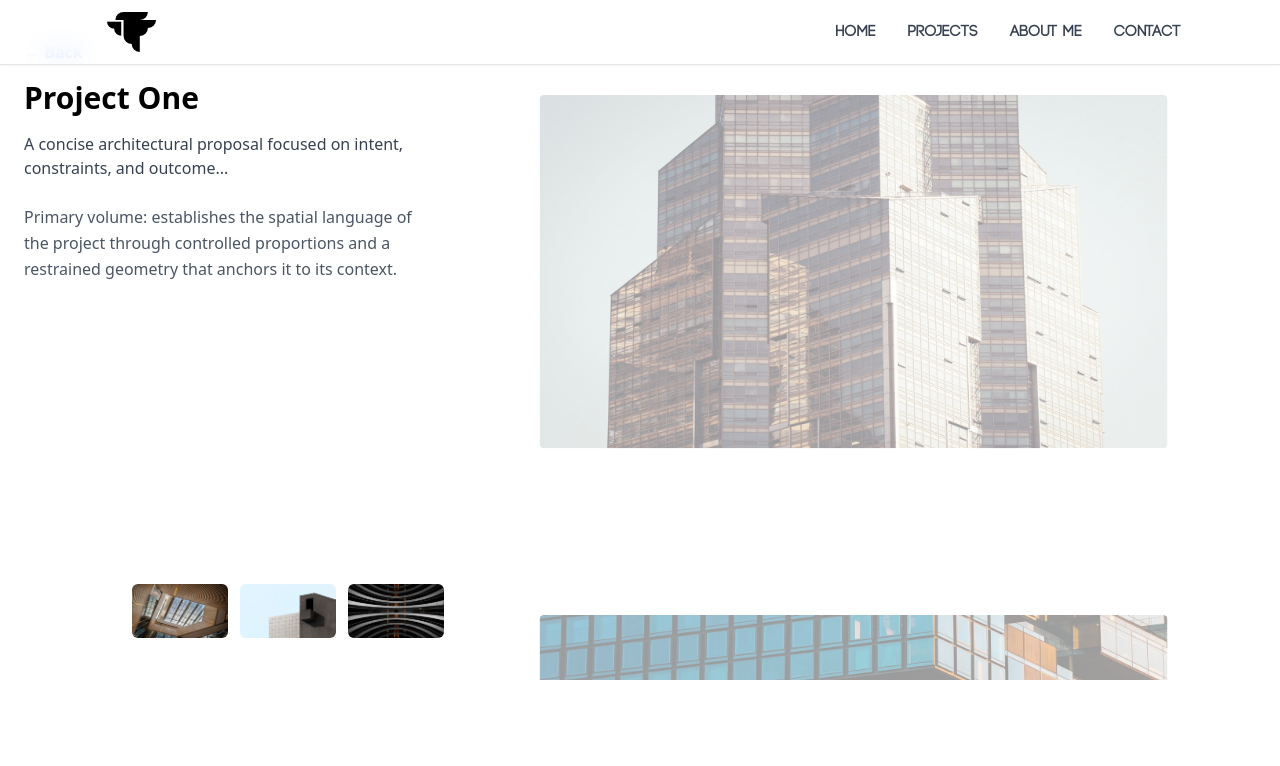
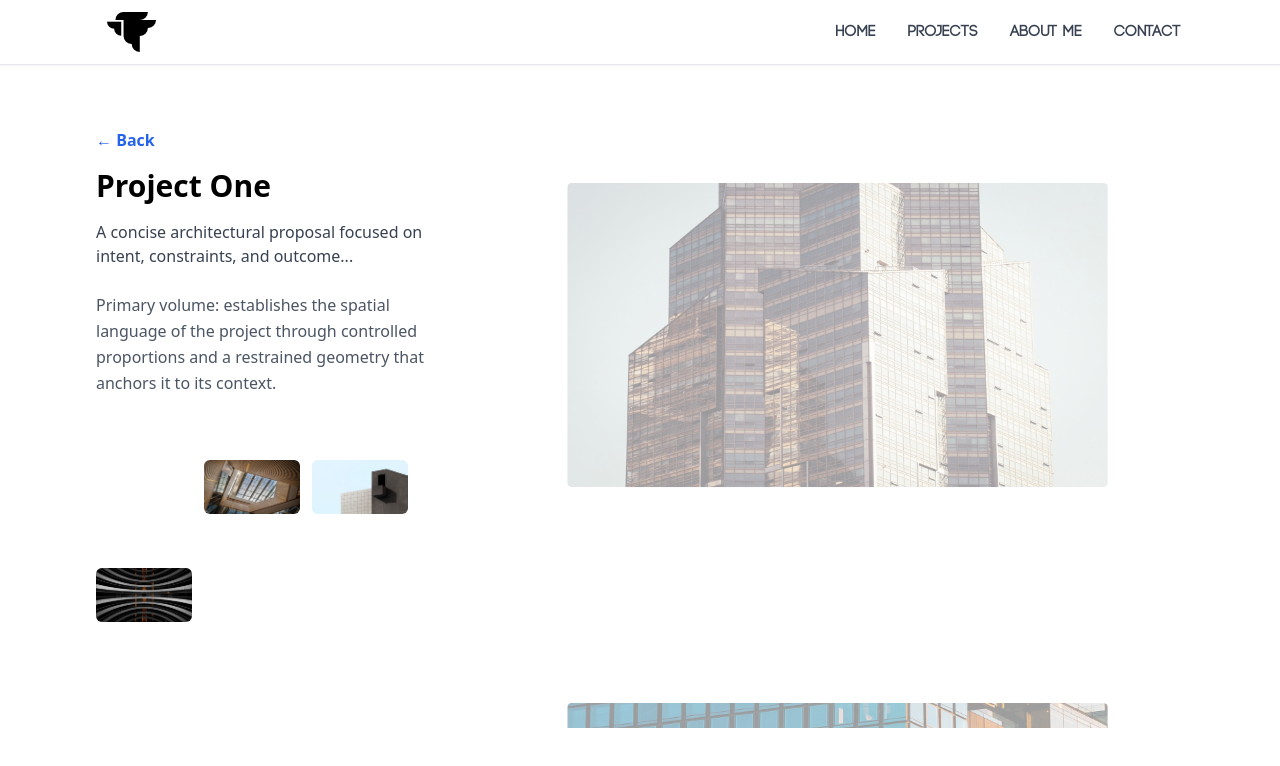
Before and after one commit to natvy/salesman_portfolio, a Next.js app: page /projects/p1 in a window 1280 px wide. Shown: the top 766 px of the page. Built offline with nearby package versions, Linux system fonts and the light colour scheme.

Commit message:
Solo agregue relleno a las paginas que no podian utilizarse para que no quede nada incerbible, se continuara mejorando el siseno.

```diff
--- /dev/null
+++ b/src/components/Contact.tsx
@@ -0,0 +1,24 @@
+// src/components/Contact.tsx
+import { motion } from "framer-motion";
+import Image from "next/image";
+import localFont from "next/font/local";
+import { useState } from "react";
+
+
+export default function Contact() {
+  return (
+    <motion.div
+      initial={{ opacity: 0 }}
+        animate={{ opacity: 1 }}
+        transition={{ duration: 0.5 }}
+        className="flex flex-col items-center justify-center min-h-screen"
+    >
+        <h4 className="text-xl font-semibold mb-4">no...</h4>
+        <Image src="/images/notyet.jpg" alt="Your Image" width={500} height={300} />
+        <h4 className="text-xl font-semibold mb-4">not yet.</h4>
+    </motion.div>
+
+
+
+    );
+}
--- a/src/components/ProjectDetail.tsx
+++ b/src/components/ProjectDetail.tsx
@@ -15,7 +15,10 @@ interface ProjectDetailProps {
   projects: Project[];
 }
 
-export default function ProjectDetail({ initialId, projects }: ProjectDetailProps) {
+export default function ProjectDetail({
+  initialId,
+  projects,
+}: ProjectDetailProps) {
   const router = useRouter();
 
   const initialIndex = projects.findIndex((p) => p.id === initialId);
@@ -38,8 +41,8 @@ export default function ProjectDetail({ initialId, projects }: ProjectDetailProp
   // Esto permite el efecto visual de loop.
   const extendedImages = [
     ...activeProject.images.slice(-n), // última copia
-    ...activeProject.images,           // original
-    ...activeProject.images.slice(0, n) // primera copia
+    ...activeProject.images, // original
+    ...activeProject.images.slice(0, n), // primera copia
   ];
 
   const CLONE_OFFSET = n; // desplazamiento donde comienza el bloque 'real'
@@ -61,9 +64,11 @@ export default function ProjectDetail({ initialId, projects }: ProjectDetailProp
   useEffect(() => {
     const unsubscribe = rawScrollY.on("change", (value) => {
       const center = getCenterY();
-      const extendedIndex = Math.round((value + center - ITEM_HEIGHT / 2) / ITEM_HEIGHT);
+      const extendedIndex = Math.round(
+        (value + center - ITEM_HEIGHT / 2) / ITEM_HEIGHT
+      );
       // mapear a índice original (0..n-1)
-      const orig = ((extendedIndex - CLONE_OFFSET) % n + n) % n;
+      const orig = (((extendedIndex - CLONE_OFFSET) % n) + n) % n;
       const clamped = Math.max(0, Math.min(n - 1, orig));
       setSelectedImageIndex(clamped);
     });
@@ -85,10 +90,12 @@ export default function ProjectDetail({ initialId, projects }: ProjectDetailProp
 
     scrollTimeoutRef.current = window.setTimeout(() => {
       const center = getCenterY();
-      const extendedIndex = Math.round((scrollTop + center - ITEM_HEIGHT / 2) / ITEM_HEIGHT);
+      const extendedIndex = Math.round(
+        (scrollTop + center - ITEM_HEIGHT / 2) / ITEM_HEIGHT
+      );
 
       // índice equivalente dentro del bloque central
-      const origIndex = ((extendedIndex - CLONE_OFFSET) % n + n) % n;
+      const origIndex = (((extendedIndex - CLONE_OFFSET) % n) + n) % n;
       const targetExtendedIndex = CLONE_OFFSET + origIndex;
 
       // Snap suave hacia la posición en el bloque central
@@ -103,7 +110,9 @@ export default function ProjectDetail({ initialId, projects }: ProjectDetailProp
 
   useEffect(() => {
     const container = verticalRef.current;
-    container?.addEventListener("scroll", handleVerticalScroll, { passive: true });
+    container?.addEventListener("scroll", handleVerticalScroll, {
+      passive: true,
+    });
     return () => {
       container?.removeEventListener("scroll", handleVerticalScroll);
       if (scrollTimeoutRef.current) {
@@ -127,9 +136,11 @@ export default function ProjectDetail({ initialId, projects }: ProjectDetailProp
   };
 
   return (
-    <div className="min-h-screen flex flex-col lg:flex-row px-6 py-10">
+    <div className="min-h-screen pt-32">
+      <div className="max-w-6xl mx-auto px-8">
+        <div className="flex flex-col lg:flex-row gap-12">
           {/* Panel izquierdo */}
-      <div className="lg:w-1/3 flex flex-col justify-start relative">
+          <div className="lg:w-1/3 flex flex-col relative">
             <div className="mb-6">
               <motion.button
                 onClick={() => router.push("/")}
@@ -149,7 +160,9 @@ export default function ProjectDetail({ initialId, projects }: ProjectDetailProp
                   transition={{ duration: 0.35, ease: [0.25, 0.1, 0.25, 1] }}
                 >
                   <h1 className="text-3xl font-bold">{activeProject.title}</h1>
-              <p className="text-gray-700 mt-4">{activeProject.description}</p>
+                  <p className="text-gray-700 mt-4">
+                    {activeProject.description}
+                  </p>
 
                   <AnimatePresence mode="wait">
                     <motion.p
@@ -158,7 +171,10 @@ export default function ProjectDetail({ initialId, projects }: ProjectDetailProp
                       initial={{ opacity: 0, y: 8 }}
                       animate={{ opacity: 1, y: 0 }}
                       exit={{ opacity: 0, y: -8 }}
-                  transition={{ duration: 0.35, ease: [0.25, 0.1, 0.25, 1] }}
+                      transition={{
+                        duration: 0.35,
+                        ease: [0.25, 0.1, 0.25, 1],
+                      }}
                     >
                       {activeProject.images[selectedImageIndex]?.description}
                     </motion.p>
@@ -168,7 +184,7 @@ export default function ProjectDetail({ initialId, projects }: ProjectDetailProp
             </div>
 
             {/* Mini-galería */}
-        <div className="absolute bottom-20 left-0 flex gap-3">
+            <div className="mt-10 flex gap-3 flex-wrap">
               {projects.map((proj, i) => (
                 <motion.div
                   key={proj.id}
@@ -200,7 +216,7 @@ export default function ProjectDetail({ initialId, projects }: ProjectDetailProp
           {/* Panel derecho: contenedor con la lista extendida */}
           <div
             ref={verticalRef}
-        className="lg:w-2/3 mt-6 lg:mt-0 lg:ml-6 h-[80vh] overflow-y-scroll relative scroll-smooth"
+            className="lg:w-2/3 h-[75vh] overflow-y-scroll relative scroll-smooth"
           >
             <div className="relative">
               {extendedImages.map((imageObj, i) => {
@@ -222,7 +238,11 @@ export default function ProjectDetail({ initialId, projects }: ProjectDetailProp
                 return (
                   <motion.div
                     key={`${imageObj.src}-${i}`}
-                layoutId={isHeroExtended ? `shared-image-${activeProject.id}` : undefined}
+                    layoutId={
+                      isHeroExtended
+                        ? `shared-image-${activeProject.id}`
+                        : undefined
+                    }
                     style={{
                       height: ITEM_HEIGHT,
                       width: "100%",
@@ -235,7 +255,7 @@ export default function ProjectDetail({ initialId, projects }: ProjectDetailProp
                     transition={{ duration: 0.45, ease: [0.25, 0.1, 0.25, 1] }}
                     onDoubleClick={() => {
                       // ejemplo: doble click centra esta imagen (útil en pruebas)
-                  const origIndex = ((i - CLONE_OFFSET) % n + n) % n;
+                      const origIndex = (((i - CLONE_OFFSET) % n) + n) % n;
                       scrollToImage(origIndex);
                     }}
                   >
@@ -252,5 +272,7 @@ export default function ProjectDetail({ initialId, projects }: ProjectDetailProp
             </div>
           </div>
         </div>
+      </div>
+    </div>
   );
 }
--- /dev/null
+++ b/src/components/Projects.tsx
@@ -0,0 +1,24 @@
+// src/components/Projects.tsx
+import { motion } from "framer-motion";
+import Image from "next/image";
+import localFont from "next/font/local";
+import { useState } from "react";
+
+
+export default function Projects() {
+  return (
+    <motion.div
+      initial={{ opacity: 0 }}
+        animate={{ opacity: 1 }}
+        transition={{ duration: 0.5 }}
+        className="flex flex-col items-center justify-center min-h-screen"
+    >
+        <h4 className="text-xl font-semibold mb-4">Creo que podriamos eliminar esta seccion</h4>
+        <Image src="/images/fotormd.jpg" alt="Your Image" width={500} height={300} />
+        <h4 className="text-xl font-semibold mb-4">Los proyectos ya salen en Home</h4>
+    </motion.div>
+
+
+
+    );
+}
--- /dev/null
+++ b/src/pages/contact.tsx
@@ -0,0 +1,5 @@
+import Contact from "@/components/Contact";
+
+export default function ContactPage() {
+  return <Contact />;
+}
--- /dev/null
+++ b/src/pages/projects.tsx
@@ -0,0 +1,5 @@
+import Projects from "@/components/Projects";
+
+export default function ProjectsPage() {
+  return <Projects />;
+}
```
Also changed, not shown: public/images/fotormd.jpg (added), public/images/notyet.jpg (added). Lines whose indentation alone changed are shown as unchanged.
